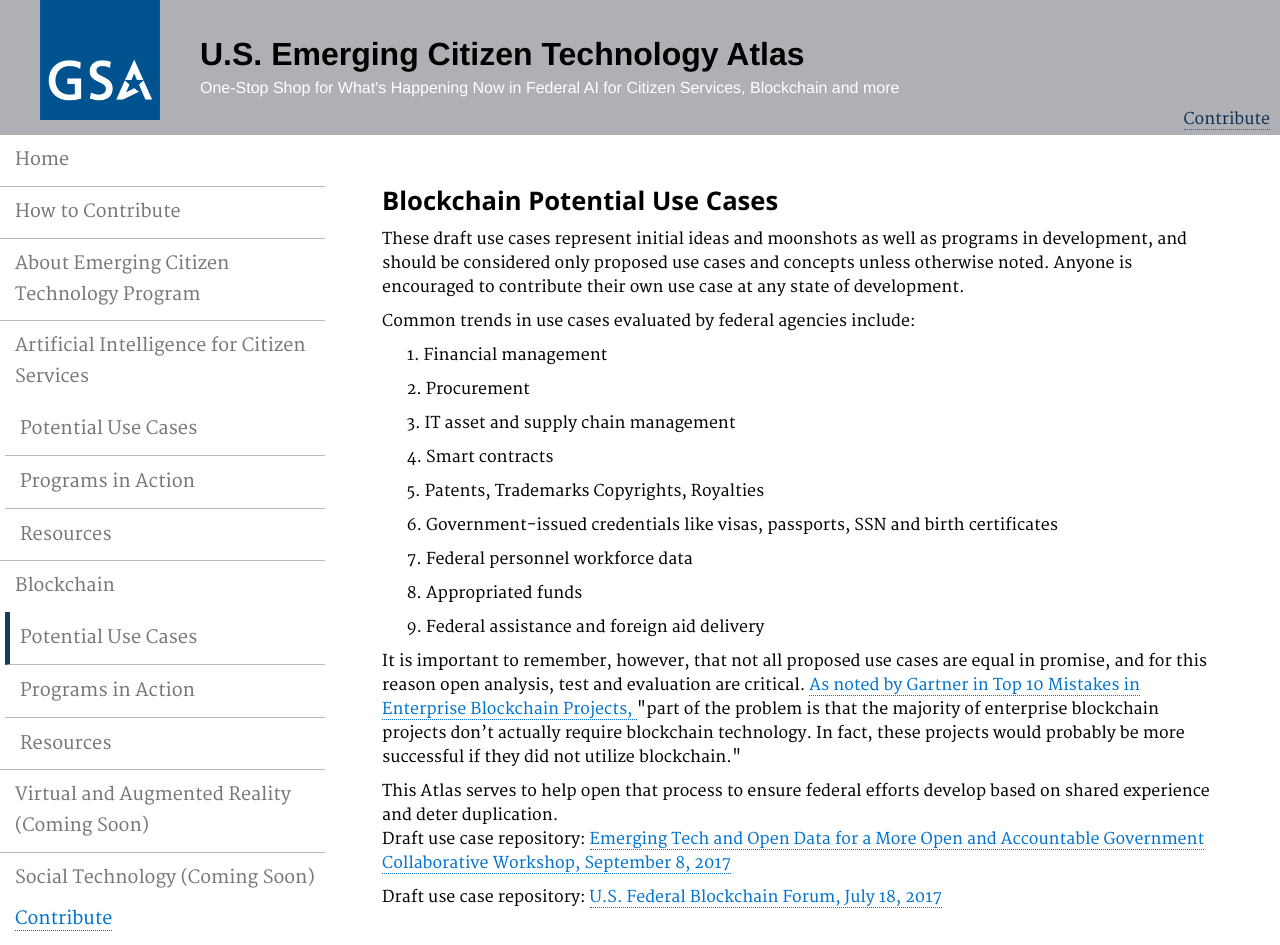
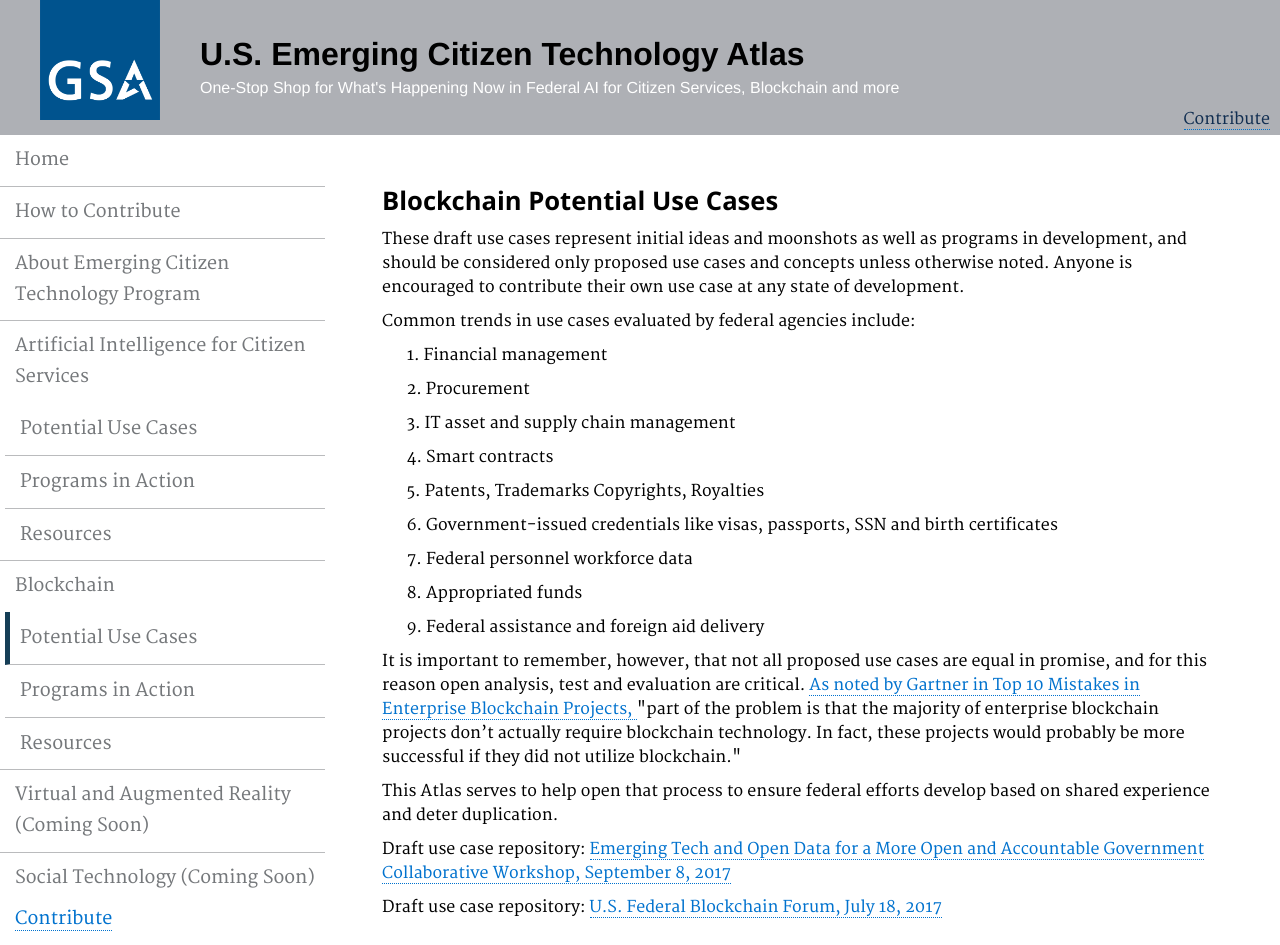
Before and after one commit to GSA/emerging-technology-atlas, a Jekyll site: the page built from pages/blockchain-federal.md, in a window 1280 px wide. Built offline with Jekyll 4.4.1, drawn with Linux system fonts in a browser that asks for light colours.

```diff
--- a/pages/blockchain-federal.md
+++ b/pages/blockchain-federal.md
@@ -22,7 +22,7 @@ description: ""
 
 It is important to remember, however, that not all proposed use cases are equal in promise, and for this reason open analysis, test and evaluation are critical. <a href="https://www.gartner.com/smarterwithgartner/top-10-mistakes-in-enterprise-blockchain-projects/"><span> As noted by Gartner in Top 10 Mistakes in Enterprise Blockchain Projects, </span></a> "part of the problem is that the majority of enterprise blockchain projects don’t actually require blockchain technology. In fact, these projects would probably be more successful if they did not utilize blockchain." </p>
 
-This Atlas serves to help open that process to ensure federal efforts develop based on shared experience and deter duplication.
+This Atlas serves to help open that process to ensure federal efforts develop based on shared experience and deter duplication. </p>
 
 <p>Draft use case repository: <a href="/emerging-technology-atlas/blockchain-workshop/"><span>Emerging Tech and Open Data for a More Open and Accountable Government Collaborative Workshop, September 8, 2017</span></a></p>
 
```
